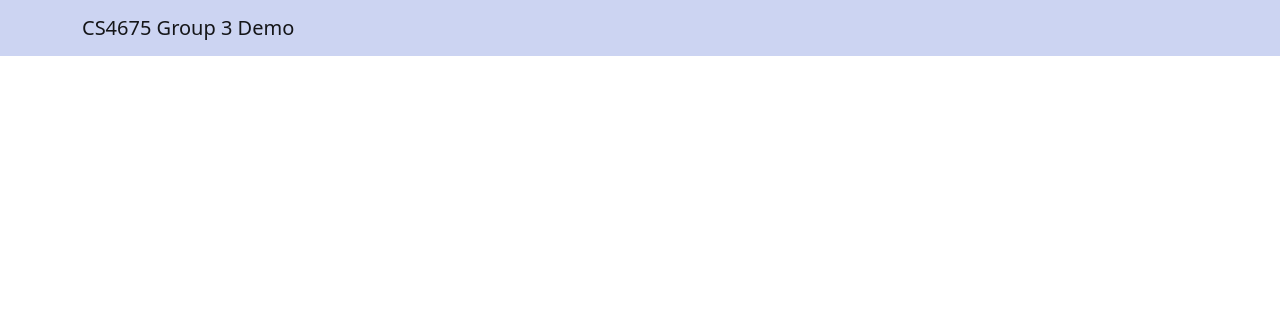
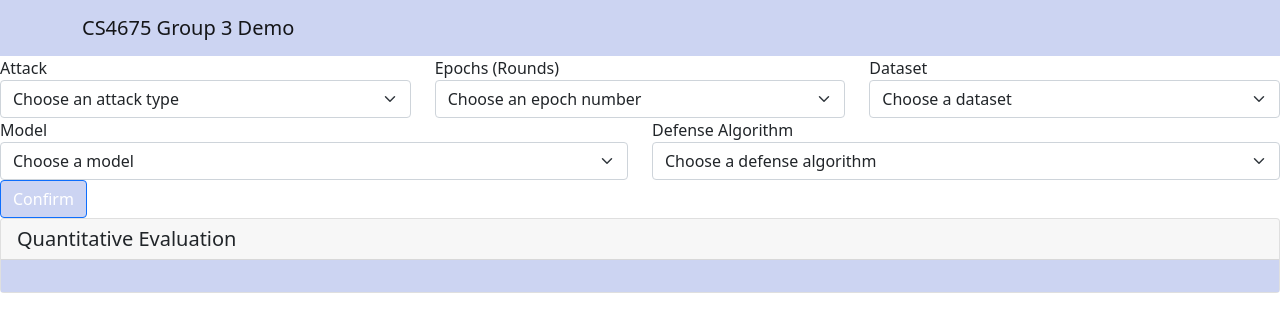
Before and after one commit to Phildesro123/CS4675-DistributedDataPoisoning, a React (Create React App) app: page / in a window 1280 px wide. Shown: the top 332 px of the page. Built offline with nearby package versions, Linux system fonts and the light colour scheme.

Commit message:
can switch between the graphs

```diff
--- a/src/App.js
+++ b/src/App.js
@@ -1,10 +1,31 @@
 import '../node_modules/bootstrap/dist/css/bootstrap.min.css'
 import Header from './components/header';
+import Options from './components/options';
+import Results from './components/results';
+import React, { useState, useEffect } from 'react';
 
 function App() {
+  const [attack, setAttack] = useState('');
+  const [epochs, setEpochs] = useState(0);
+  const [datset, setDataset] = useState('');
+  const [model, setModel] = useState('');
+
+  const props = {
+    attack, epochs, datset, model,
+  }
+
+  const handleChange = (a,e,d,m) => {
+    setAttack(a);
+    setEpochs(e);
+    setDataset(d);
+    setModel(m);
+  }
+
   return (
     <div className="App">
       < Header />
+      <Options handleChange = {handleChange}  />
+      <Results {...props}/>
     </div>
   );
 }
--- a/src/components/graphs/LF_loss_MNIST_100.js
+++ b/src/components/graphs/LF_loss_MNIST_100.js
@@ -1,6 +1,7 @@
 import React from 'react';
 import Plot from "react-plotly.js";
-import { LR } from './data/loss/poison_100/poison_100';
+import { LR } from './data/loss/poision_100/poison_100';
+
 
 function Loss_MNIST_100() {
     return ( <div>
--- a/src/components/options.js
+++ b/src/components/options.js
@@ -16,7 +16,6 @@ class Options extends Component {
       selectEpochs: 0,
     };
   }
-
   componentDidMount() {
     this.setState({
       Attack: [
--- a/src/components/results.js
+++ b/src/components/results.js
@@ -1,12 +1,65 @@
 import { Card } from "react-bootstrap";
+import Accuracy_MNIST_100 from "./graphs/LF_accuracy_MNIST_100";
+import Accuracy_MNIST_200 from "./graphs/LF_accuracy_MNIST_200";
+import Accuracy_MNIST_50 from "./graphs/LF_accuracy_MNIST_50";
+import Defense_MNIST_200 from "./graphs/LF_defense_MNIST_200";
+import Defense_MNIST_100 from "./graphs/LF_defense_MNIST_100";
+import Defense_MNIST_50 from "./graphs/LF_defense_MNIST_50";
+import Loss_MNIST_100 from "./graphs/LF_loss_MNIST_100";
+import Loss_MNIST_200 from "./graphs/LF_loss_MNIST_200";
+import Loss_MNIST_50 from "./graphs/LF_loss_MNIST_50";
+import Precision_MNIST_100 from "./graphs/LF_precision_MNIST_100";
+import Precision_MNIST_200 from "./graphs/LF_precision_MNIST_200";
+import Precision_MNIST_50 from "./graphs/LF_precision_MNIST_50";
+import Recall_MNIST_100 from "./graphs/LF_recall_MNIST_100";
+import Recall_MNIST_200 from "./graphs/LF_recall_MNIST_200";
+import Recall_MNIST_50 from "./graphs/LF_recall_MNIST_50";
 
-function Results() {
+function Results(props) {
+    let graph = null;
+    switch (props.attack) {
+        case 'Label Flipping':
+            if (props.epochs === 50) {
+                return <div>
+                    <Accuracy_MNIST_50/>
+                    <Loss_MNIST_50/>
+                    <Precision_MNIST_50/>
+                    <Recall_MNIST_50/>
+                    <Defense_MNIST_50/>
+                    </div>
+            }
+            if (props.epochs === 100) {
+                return <div>
+                    <Accuracy_MNIST_100/>
+                    <Loss_MNIST_100/>
+                    <Precision_MNIST_100/>
+                    <Recall_MNIST_100/>
+                    <Defense_MNIST_100/>
+                </div>
+            }
+            if (props.epochs === 200) {
+                return <div>
+                    <Accuracy_MNIST_200/>
+                    <Loss_MNIST_200/>
+                    <Precision_MNIST_200/>
+                    <Recall_MNIST_200/>
+                    <Defense_MNIST_200/>
+
+                </div>
+            } else {
+                return null;
+            }
+        case 'Backdoor':
+            // [GI: all u gotta do is just put ur graphs in here ]
+            break;
+    }
+
     return (
       <div className="Results">
         <Card>
             <Card.Header as="h5">Quantitative Evaluation</Card.Header>
             <Card.Body style={{ backgroundColor: "#CCD4F2" }}>
-                Put Graphs Here!
+                {graph}
             </Card.Body>
         </Card>
       </div>
```
